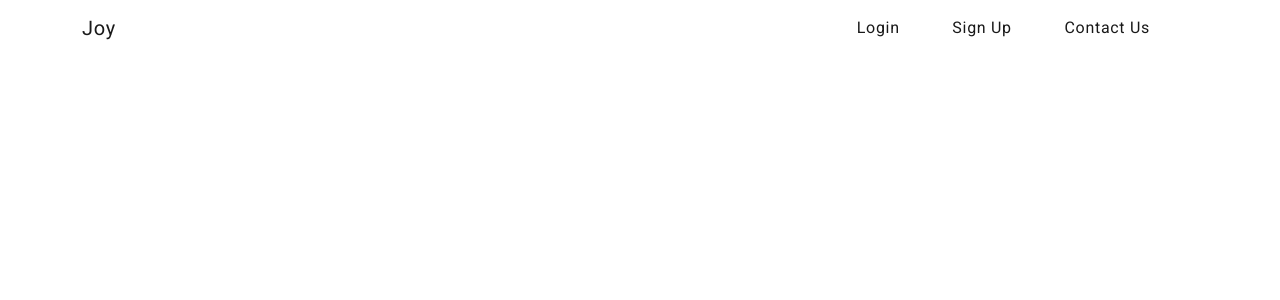
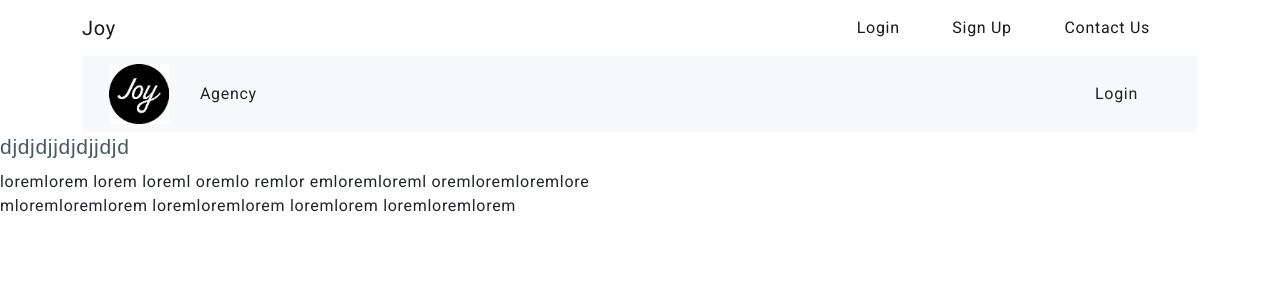
Before and after one commit to Mhmd3ssam/Joy, a React (Create React App) app in the folder client/: page / in a window 1280 px wide. Shown: the top 300 px of the page. Built offline with nearby package versions, Linux system fonts and the light colour scheme; no server answers.

Commit message:
creat home page comp

```diff
--- a/client/src/components/Home.js
+++ b/client/src/components/Home.js
@@ -1,6 +1,8 @@
 import React from "react";
 import { Navbar, Container} from "react-bootstrap";
 import { Link, useHistory } from "react-router-dom"
+import NavBar from "./Home/NavBar";
+import HeroSection from "./Home/HeroSection";
 export default function Home() {
   return (
     <>
@@ -17,6 +19,9 @@ export default function Home() {
           </Navbar.Collapse>
         </Container>
       </Navbar>
+      <NavBar />
+      <HeroSection/>
+
     </>
   );
 }
--- /dev/null
+++ b/client/src/components/Home/HeroSection.js
@@ -0,0 +1,19 @@
+import React from 'react'
+
+export default function HeroSection() {
+    return (
+            <div className="row">
+                <div className="col-6">
+                <h3>
+                        djdjdjjdjdjjdjd
+            </h3>
+                    <p className="mw-100">
+                        loremlorem lorem loreml oremlo remlor emloremloreml oremloremloremlore mloremloremlorem loremloremlorem loremlorem loremloremlorem
+                    </p>
+                </div>
+                <div className="col-6">
+
+                </div>
+            </div>
+    )
+}
--- /dev/null
+++ b/client/src/components/Home/NavBar.js
@@ -0,0 +1,25 @@
+import React from 'react'
+import { Link } from 'react-router-dom'
+import logo from "../Home/joylogo.jpg"
+export default function NavBar() {
+    return (
+        <section>
+            <div className="container">
+                <nav class="navbar navbar-expand-lg navbar-light bg-light">
+                    <div class="container-fluid d-flex justify-content-between">
+                        <div >
+                            <Link class="navbar-brand" to="/">
+                                <img src={logo} className="rounded col-md-4" />
+
+                            </Link>
+                            <span>Agency</span>
+                        </div>
+                        <div>
+                        <Link to="/login" className="mx-5"> Login </Link>
+                        </div>
+                    </div>
+                </nav>
+            </div>
+        </section>
+    )
+}
--- a/client/src/index.js
+++ b/client/src/index.js
@@ -1,6 +1,9 @@
 import React from "react";
 import ReactDOM from "react-dom";
 import "bootstrap/dist/css/bootstrap.min.css";
+import "bootstrap/dist/js/bootstrap.bundle.js"
+
+
 import App from "./components/App";
 
 
```
Also changed, not shown: client/src/components/Home/joylogo.jpg (added).
